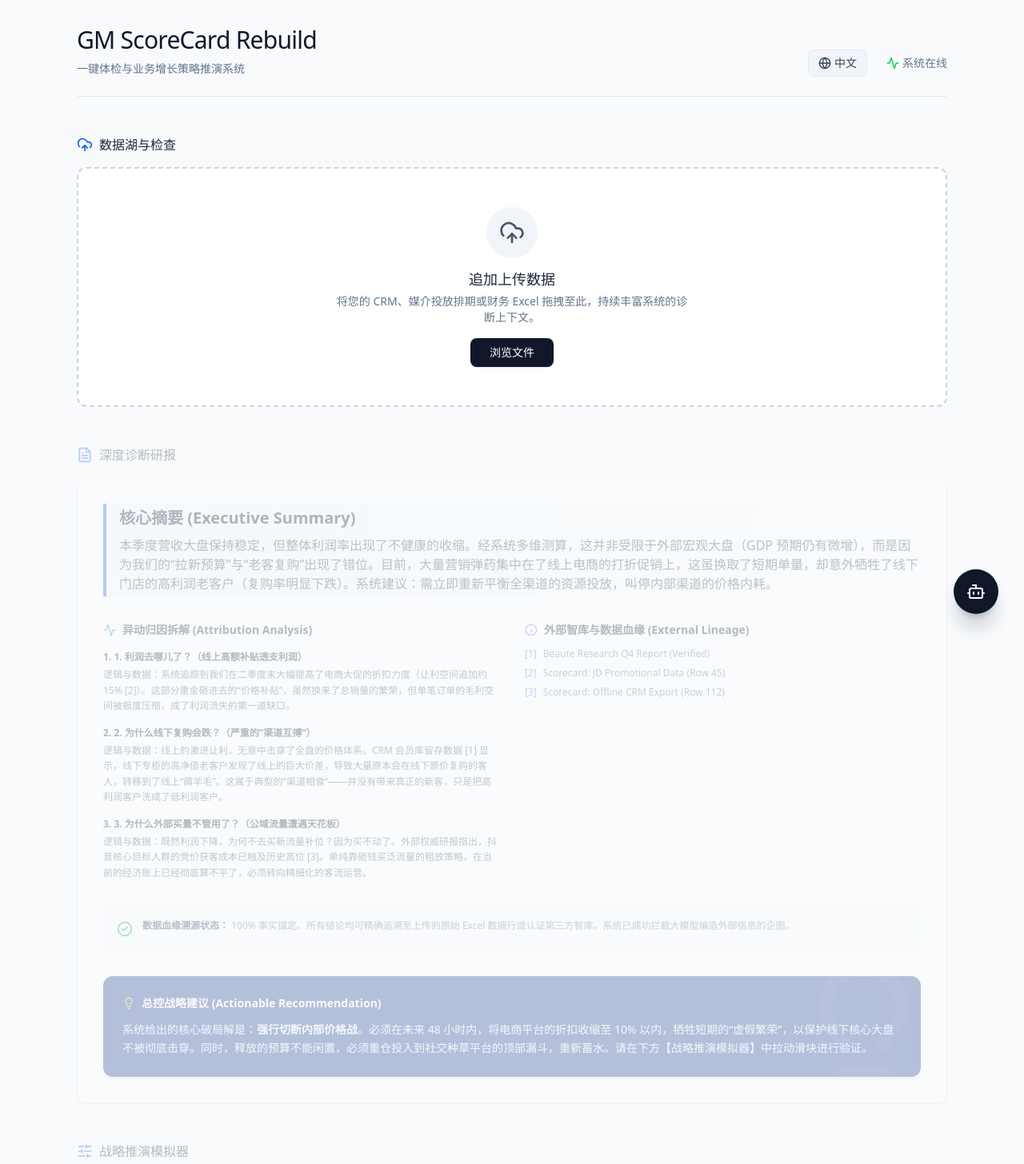
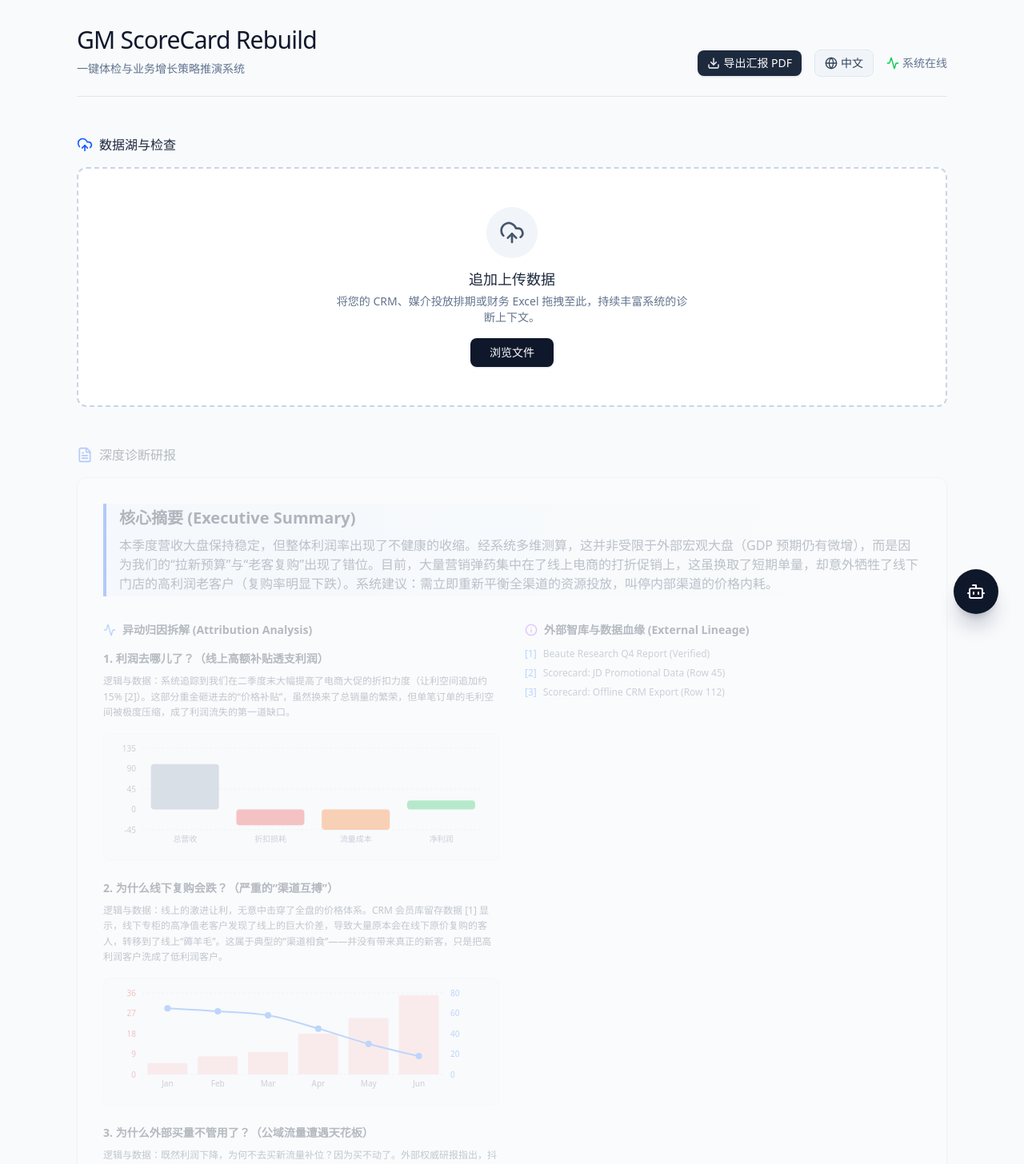
Before and after one commit to kevinkangjian123/Project_Earth, a Next.js app in the folder frontend/: page / in a window 1280 px wide. Shown: the top 1456 px of the page at 80% size. Built offline with nearby package versions, Linux system fonts and the light colour scheme.

Commit message:
feat: implement BI Chart Suite and PDF Export

```diff
--- a/frontend/package.json
+++ b/frontend/package.json
@@ -16,6 +16,7 @@
     "next": "16.2.6",
     "react": "19.2.4",
     "react-dom": "19.2.4",
+    "recharts": "^3.8.1",
     "tailwind-merge": "^3.6.0"
   },
   "devDependencies": {
--- a/frontend/src/app/page.tsx
+++ b/frontend/src/app/page.tsx
@@ -15,10 +15,27 @@ import {
   AlertTriangle,
   Globe,
   Send,
-  Lightbulb
+  Lightbulb,
+  Download,
+  Loader2
 } from "lucide-react";
 import { FileUploader } from "@/components/FileUploader";
 import { dict, Language } from "@/lib/i18n";
+import {
+  ComposedChart,
+  BarChart,
+  Line,
+  Bar,
+  Cell,
+  XAxis,
+  YAxis,
+  CartesianGrid,
+  Tooltip as RechartsTooltip,
+  Legend,
+  ResponsiveContainer,
+  AreaChart,
+  Area
+} from 'recharts';
 
 type Fact = { id: string; label: string; value: string; trend: 'up' | 'down' | 'neutral'; lineage: string; businessValue: string; };
 type Metric = { id: string; name: string; type: 'active' | 'passive'; value: number; unit: string; description: string; isAnomaly?: boolean; lineage?: string };
@@ -55,6 +72,30 @@ export default function Dashboard() {
     }, 1000);
   };
 
+  const chartAData = [
+    { month: 'Jan', onlineDiscount: 5, offlineRetention: 65 },
+    { month: 'Feb', onlineDiscount: 8, offlineRetention: 62 },
+    { month: 'Mar', onlineDiscount: 10, offlineRetention: 58 },
+    { month: 'Apr', onlineDiscount: 18, offlineRetention: 45 },
+    { month: 'May', onlineDiscount: 25, offlineRetention: 30 },
+    { month: 'Jun', onlineDiscount: 35, offlineRetention: 18 },
+  ];
+
+  const chartBData = [
+    { name: lang === 'zh' ? '总营收' : 'Gross Rev', value: 100, fill: '#94a3b8' },
+    { name: lang === 'zh' ? '折扣损耗' : 'Discount', value: -35, fill: '#ef4444' },
+    { name: lang === 'zh' ? '流量成本' : 'CAC', value: -45, fill: '#f97316' },
+    { name: lang === 'zh' ? '净利润' : 'Net Profit', value: 20, fill: '#22c55e' },
+  ];
+
+  const chartCData = [
+    { day: '-30d', baseline: 100, projected: 100 },
+    { day: '-15d', baseline: 80, projected: 80 },
+    { day: 'Today', baseline: 60, projected: 60 },
+    { day: '+15d', baseline: 40, projected: 75 },
+    { day: '+30d', baseline: 20, projected: 95 },
+  ];
+
   const [spendDy, setSpendDy] = useState(0);
   const [spendXhs, setSpendXhs] = useState(0);
   const [discountJd, setDiscountJd] = useState(0);
@@ -79,6 +120,15 @@ export default function Dashboard() {
       setIsSimulating(false);
       setHasSimulated(true);
     }, 1500);
+  };
+
+  const [isExporting, setIsExporting] = useState(false);
+  const handleExport = () => {
+    setIsExporting(true);
+    setTimeout(() => {
+      setIsExporting(false);
+      alert(lang === 'zh' ? '✅ 董事会汇报 PDF 已生成并下载。' : '✅ Board Deck PDF successfully generated and downloaded.');
+    }, 2000);
   };
 
   const facts: Fact[] = [
@@ -108,7 +158,16 @@ export default function Dashboard() {
               <h1 className="text-3xl font-light tracking-tight text-slate-900">{t.headerTitle}</h1>
               <p className="text-slate-500 mt-2 text-sm">{t.headerSubtitle}</p>
             </div>
-            <div className="flex space-x-6 text-sm text-slate-500 items-center">
+            <div className="flex space-x-4 text-sm text-slate-500 items-center">
+
+              <button
+                onClick={handleExport}
+                disabled={isExporting}
+                className="flex items-center space-x-1 px-3 py-1.5 bg-slate-800 hover:bg-slate-900 text-white rounded-lg transition-colors font-medium shadow-sm disabled:opacity-50"
+              >
+                {isExporting ? <Loader2 className="w-4 h-4 mr-1 animate-spin" /> : <Download className="w-4 h-4 mr-1" />}
+                <span>{isExporting ? (lang === 'en' ? 'Compiling...' : '正在生成...') : (lang === 'en' ? 'Export PDF' : '导出汇报 PDF')}</span>
+              </button>
 
               <button
                 onClick={() => setLang(lang === 'en' ? 'zh' : 'en')}
@@ -206,13 +265,45 @@ export default function Dashboard() {
               <div className="grid grid-cols-1 md:grid-cols-2 gap-8">
                 <div className="space-y-4">
                   <h4 className="text-sm font-semibold text-slate-800 flex items-center"><Activity className="w-4 h-4 mr-2 text-blue-500" /> {t.reportAnalysisTitle}</h4>
-                  <div className="space-y-4">
+                  <div className="space-y-6">
                     {t.reportAnalysisPoints.map((point: any, idx: number) => (
-                      <div key={idx} className="space-y-1">
-                        <h5 className="text-xs font-bold text-slate-800">{idx + 1}. {point.title}</h5>
+                      <div key={idx} className="space-y-2">
+                        <h5 className="text-sm font-bold text-slate-800">{point.title}</h5>
                         <p className="text-slate-600 text-xs leading-relaxed">
                           {point.desc}
                         </p>
+                        {idx === 0 && (
+                          <div className="h-40 w-full mt-4 bg-slate-50 border border-slate-100 rounded-lg p-2">
+                            <ResponsiveContainer width="100%" height="100%">
+                              <BarChart data={chartBData} margin={{ top: 10, right: 10, left: -20, bottom: 0 }}>
+                                <CartesianGrid strokeDasharray="3 3" vertical={false} stroke="#e2e8f0" />
+                                <XAxis dataKey="name" axisLine={false} tickLine={false} tick={{ fontSize: 10, fill: '#64748b' }} />
+                                <YAxis axisLine={false} tickLine={false} tick={{ fontSize: 10, fill: '#64748b' }} />
+                                <RechartsTooltip cursor={{fill: 'transparent'}} contentStyle={{ borderRadius: '8px', fontSize: '12px', border: 'none', boxShadow: '0 4px 6px -1px rgb(0 0 0 / 0.1)' }} />
+                                <Bar dataKey="value" radius={[4, 4, 4, 4]}>
+                                  {chartBData.map((entry, index) => (
+                                    <Cell key={`cell-${index}`} fill={entry.fill} />
+                                  ))}
+                                </Bar>
+                              </BarChart>
+                            </ResponsiveContainer>
+                          </div>
+                        )}
+                        {idx === 1 && (
+                          <div className="h-40 w-full mt-4 bg-slate-50 border border-slate-100 rounded-lg p-2">
+                            <ResponsiveContainer width="100%" height="100%">
+                              <ComposedChart data={chartAData} margin={{ top: 10, right: 0, left: -20, bottom: 0 }}>
+                                <CartesianGrid strokeDasharray="3 3" vertical={false} stroke="#e2e8f0" />
+                                <XAxis dataKey="month" axisLine={false} tickLine={false} tick={{ fontSize: 10, fill: '#64748b' }} />
+                                <YAxis yAxisId="left" axisLine={false} tickLine={false} tick={{ fontSize: 10, fill: '#ef4444' }} />
+                                <YAxis yAxisId="right" orientation="right" axisLine={false} tickLine={false} tick={{ fontSize: 10, fill: '#3b82f6' }} />
+                                <RechartsTooltip contentStyle={{ borderRadius: '8px', fontSize: '12px', border: 'none', boxShadow: '0 4px 6px -1px rgb(0 0 0 / 0.1)' }} />
+                                <Bar yAxisId="left" dataKey="onlineDiscount" name={lang === 'zh' ? '线上折扣(%)' : 'Discount(%)'} fill="#fecaca" radius={[2, 2, 0, 0]} />
+                                <Line yAxisId="right" type="monotone" dataKey="offlineRetention" name={lang === 'zh' ? '线下复购(%)' : 'Retention(%)'} stroke="#3b82f6" strokeWidth={2} dot={{ r: 3, fill: '#3b82f6' }} />
+                              </ComposedChart>
+                            </ResponsiveContainer>
+                          </div>
+                        )}
                       </div>
                     ))}
                   </div>
@@ -408,9 +499,32 @@ export default function Dashboard() {
                   animate={{ opacity: 1, height: 'auto' }}
                   className="mt-8 space-y-6 overflow-hidden"
                 >
-                  <div className="flex items-center space-x-2 text-slate-800 font-semibold border-b border-slate-200 pb-2">
+                  <div className="flex items-center space-x-2 text-slate-800 font-semibold border-b border-slate-200 pb-2 mb-4">
                     <Activity className="w-5 h-5 text-blue-600" />
                     <h3>{t.simOutcomeTitle}</h3>
+                  </div>
+
+                  <div className="h-48 w-full mb-6 bg-slate-50 border border-slate-100 rounded-lg p-3">
+                    <ResponsiveContainer width="100%" height="100%">
+                      <AreaChart data={chartCData} margin={{ top: 10, right: 0, left: -20, bottom: 0 }}>
+                        <defs>
+                          <linearGradient id="colorBaseline" x1="0" y1="0" x2="0" y2="1">
+                            <stop offset="5%" stopColor="#ef4444" stopOpacity={0.3}/>
+                            <stop offset="95%" stopColor="#ef4444" stopOpacity={0}/>
+                          </linearGradient>
+                          <linearGradient id="colorProjected" x1="0" y1="0" x2="0" y2="1">
+                            <stop offset="5%" stopColor="#3b82f6" stopOpacity={0.3}/>
+                            <stop offset="95%" stopColor="#3b82f6" stopOpacity={0}/>
+                          </linearGradient>
+                        </defs>
+                        <CartesianGrid strokeDasharray="3 3" vertical={false} stroke="#e2e8f0" />
+                        <XAxis dataKey="day" axisLine={false} tickLine={false} tick={{ fontSize: 10, fill: '#64748b' }} />
+                        <YAxis axisLine={false} tickLine={false} tick={{ fontSize: 10, fill: '#64748b' }} />
+                        <RechartsTooltip contentStyle={{ backgroundColor: '#ffffff', borderRadius: '8px', fontSize: '12px', border: '1px solid #e2e8f0' }} />
+                        <Area type="monotone" dataKey="baseline" name={lang === 'zh' ? '历史下降趋势' : 'Historical Decay'} stroke="#ef4444" fillOpacity={1} fill="url(#colorBaseline)" />
+                        <Area type="monotone" dataKey="projected" name={lang === 'zh' ? '策略修复投影' : 'Projected Recovery'} stroke="#3b82f6" strokeDasharray="5 5" fillOpacity={1} fill="url(#colorProjected)" />
+                      </AreaChart>
+                    </ResponsiveContainer>
                   </div>
 
                   <div className="grid grid-cols-1 md:grid-cols-3 gap-4">
```
Also changed, not shown: 1 other file (tests, documents, lock files or other folders).
